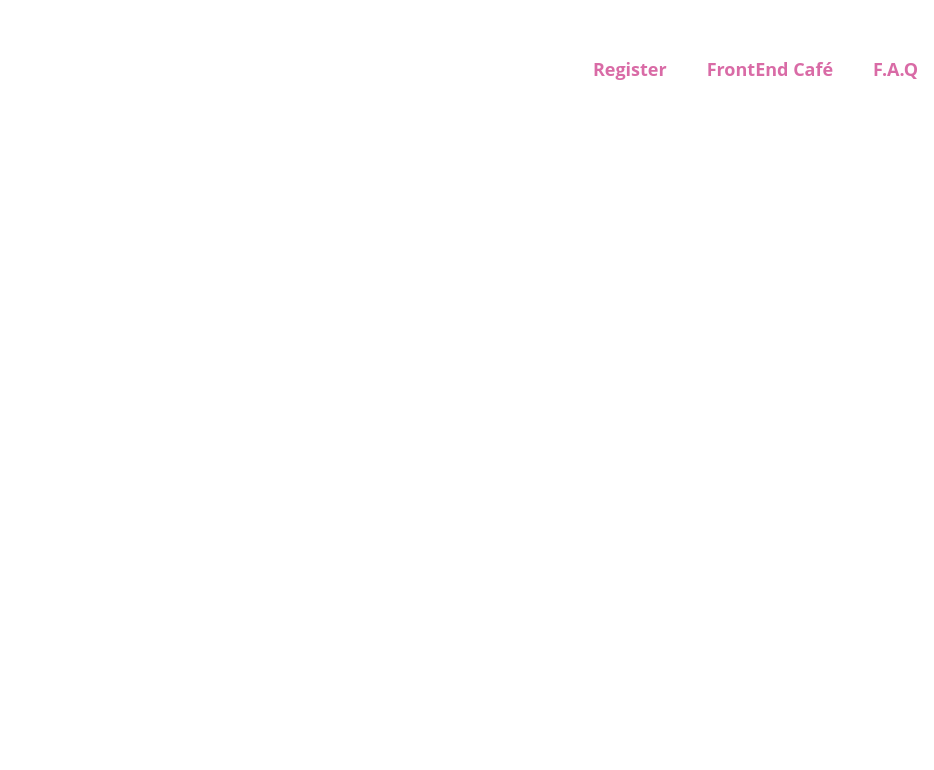
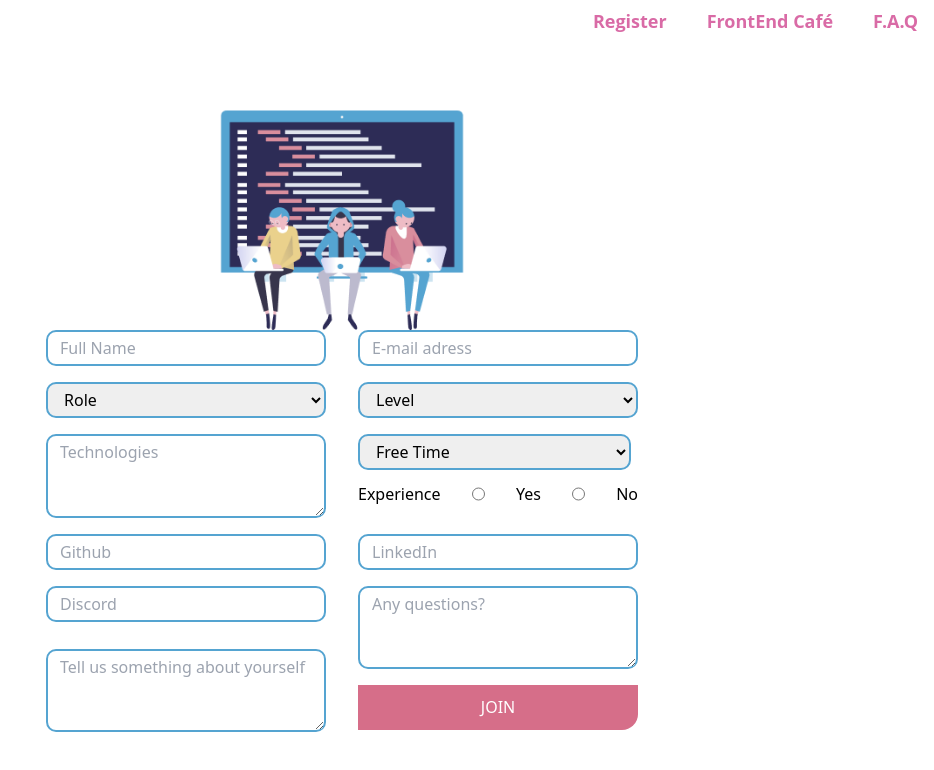
Before and after one commit to frontendcafe/cmyk-forest, a Next.js app in the folder app/: page / in a window 1280 px wide. Shown: the top 770 px of the page, without its empty margins (346-1280 px from the left). Built offline with nearby package versions, Linux system fonts and the light colour scheme.

Commit message:
Creado Form component y Button component, cambio en layout y cambio en global css para remarcar cuales serian props

```diff
--- /dev/null
+++ b/app/components/Form.js
@@ -0,0 +1,98 @@
+import Button from "./ui/Button";
+
+const Form = () => {
+  return (
+    <>
+      <section
+        class="p-7 ml-24 mt-5 flex flex-col items-center ml-8"
+        id="formcontainer"
+      >
+        <img src="./assets/img/CMYK.png" alt="" class="w-72" />
+        <form class="grid grid-cols-2 gap-x-8 gap-y-4">
+          <input
+            type="text"
+            name="fullname"
+            id="fullname"
+            placeholder="Full Name"
+            class="col-auto p-1 pl-3 h-9"
+          />
+          <input
+            type="email"
+            name="email"
+            id="email"
+            placeholder="E-mail adress"
+            class="col-auto p-1 pl-3 h-9"
+          />
+          <select class="col-auto p-1 pl-3 h-9">
+            <option value="" disabled selected>
+              Role
+            </option>
+            <option>Participant</option>
+            <option>Leader</option>
+          </select>
+          <select class="col-auto p-1 pl-3 h-9">
+            <option value="" disabled selected>
+              Level
+            </option>
+            <option>Level 1 (HTML, CSS, JAVASCRIPT)</option>
+            <option>Level 2 (Level 1 + React)</option>
+          </select>
+          <textarea
+            class="col-auto p-1 pl-3"
+            placeholder="Technologies"
+          ></textarea>
+          <div>
+            <select class="col-auto p-1 pl-3 h-9" id="freetime">
+              <option value="" disabled selected>
+                {" "}
+                Free Time
+              </option>
+              <option>Value 1</option>
+              <option>Value 2</option>
+              <option>Value 3</option>
+              <option>Value 4</option>
+            </select>
+            <div class="flex place-content-between mt-3">
+              <label class="justify-self-start">Experience</label>
+              <input type="radio" value="y" class="" /> Yes
+              <input type="radio" value="n" class="" /> No
+            </div>
+          </div>
+          <input
+            type="text"
+            name="fullname"
+            id="fullname"
+            placeholder="Github"
+            class="col-auto p-1 pl-3"
+          />
+          <input
+            type="text"
+            name="fullname"
+            id="fullname"
+            placeholder="LinkedIn"
+            class="col-auto p-1 pl-3"
+          />
+          <input
+            type="text"
+            name="fullname"
+            id="fullname"
+            placeholder="Discord"
+            class="col-auto p-1 pl-3 h-9"
+          />
+          <textarea
+            class="col-auto p-1 pl-3"
+            placeholder="Any questions? "
+          ></textarea>
+          <textarea
+            class="-mt-9 col-auto p-1 pl-3"
+            placeholder="Tell us something about yourself"
+          ></textarea>
+          <Button text="JOIN" />
+          {/* <button class="rounded-br-2xl text-white">JOIN</button> */}
+        </form>
+      </section>
+    </>
+  );
+};
+
+export default Form;
--- a/app/components/Layout.js
+++ b/app/components/Layout.js
@@ -10,7 +10,6 @@ const Layout = ({ children }) => {
         <link rel="icon" href="/favicon.ico" />
       </Head>
       <div className="flex flex-col">
-        <h1>Layout</h1>
         {children}
         <Navbar />
         <Sidebar />
--- /dev/null
+++ b/app/components/ui/Button.js
@@ -0,0 +1,5 @@
+const Button = ({ text }) => {
+  return <button class="rounded-br-2xl text-white">{text}</button>;
+};
+
+export default Button;
--- a/app/pages/index.js
+++ b/app/pages/index.js
@@ -1,9 +1,12 @@
 import Layout from "../components/Layout";
+import Form from "../components/Form";
 
 export default function Home() {
   return (
-    <Layout>
-      <h1>Register WIP</h1>
-    </Layout>
+    <>
+      <Layout>
+      </Layout>
+      <Form />
+    </>
   );
 }
--- a/app/styles/globals.css
+++ b/app/styles/globals.css
@@ -2,6 +2,8 @@
 @tailwind components;
 @tailwind utilities;
 
+
+/* ID PROP PARA SIDEBAR */
 #sidebar {
   width: 379px;
   height: 105vh;
```
